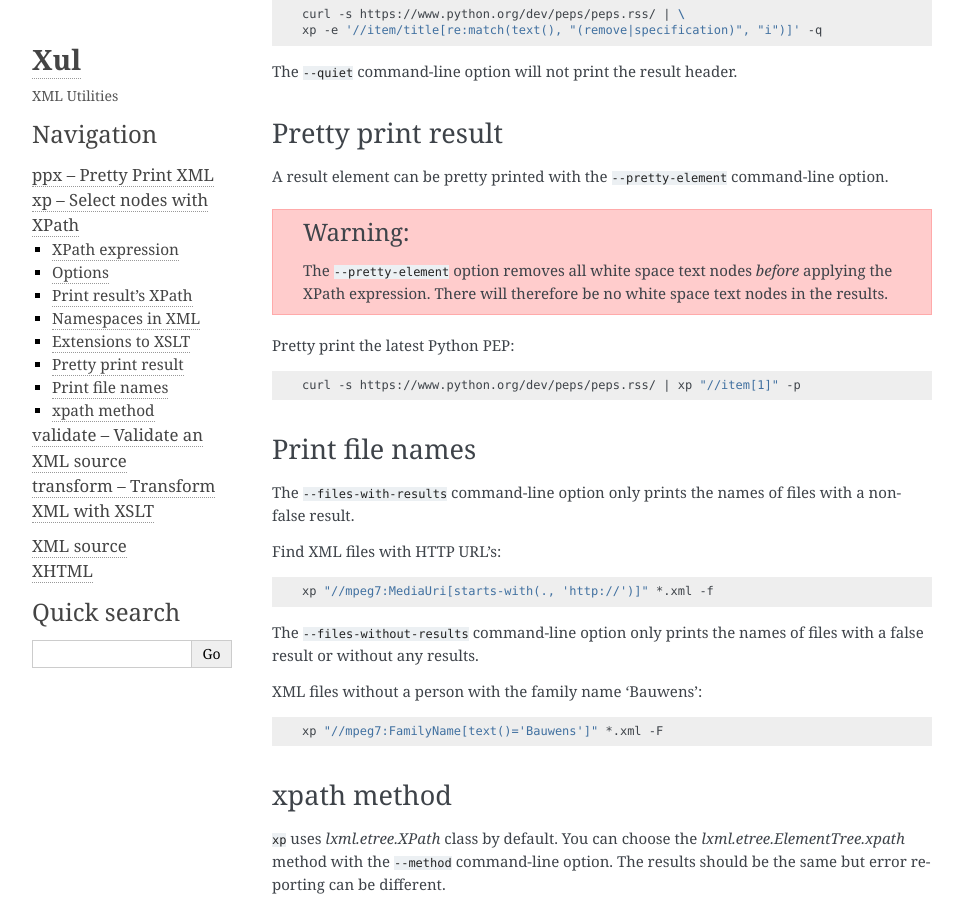
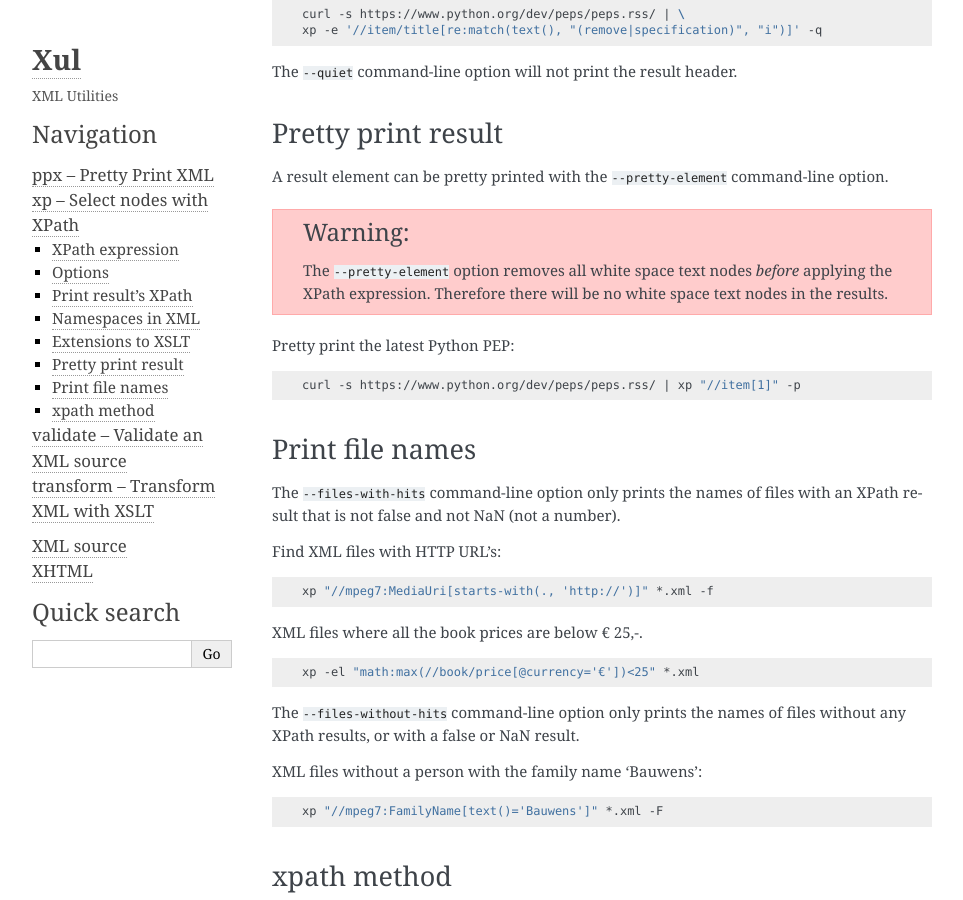
Before and after one commit to peteradrichem/Xul, a Sphinx documentation site: the page built from docs/xp.rst, in a window 1280 px wide and 900 px high, scrolled down 2250 px. Shown: the whole window, without its empty margins (148-1111 px from the left). Built offline with Sphinx 7.4.7, drawn with Linux system fonts in a browser that asks for light colours; some of the changed text lies outside the part shown.

Commit message:
xp: handle NaN result the same as a false result (--files-with|without-hits).

```diff
--- a/docs/xp.rst
+++ b/docs/xp.rst
@@ -61,12 +61,12 @@ Options
                          its parent)
    -p, --pretty-element  pretty print the result element
    -m, --method          use ElementTree.xpath method instead of XPath class
-   -f, -l, --files-with-results
-                         only the names of files with a non-false result are
-                         written to standard output
-   -F, -L, --files-without-results
-                         only the names of files with a false result or without
-                         any results are written to standard output
+   -f, -l, --files-with-hits
+                         only the names of files with a non-false and non-NaN
+                         result are written to standard output
+   -F, -L, --files-without-hits
+                         only the names of files with a false or NaN result, or
+                         without any results are written to standard output
    -q, --quiet           don't print the XML namespace list
 
 Print result's XPath
@@ -163,7 +163,7 @@ Pretty print result
 A result element can be pretty printed with the ``--pretty-element`` command-line option.
 
 .. warning:: The ``--pretty-element`` option removes all white space text nodes
-   *before* applying the XPath expression. There will therefore be no white space
+   *before* applying the XPath expression. Therefore there will be no white space
    text nodes in the results.
 
 Pretty print the latest Python PEP:
@@ -174,8 +174,8 @@ Pretty print the latest Python PEP:
 
 Print file names
 ----------------
-The ``--files-with-results`` command-line option only prints the names
-of files with a non-false result.
+The ``--files-with-hits`` command-line option only prints the names
+of files with an XPath result that is not false and not NaN (not a number).
 
 Find XML files with HTTP URL's:
 
@@ -183,8 +183,14 @@ Find XML files with HTTP URL's:
 
    xp "//mpeg7:MediaUri[starts-with(., 'http://')]" *.xml -f
 
-The ``--files-without-results`` command-line option only prints the names
-of files with a false result or without any results.
+XML files where all the book prices are below € 25,-.
+
+.. code-block:: bash
+
+   xp -el "math:max(//book/price[@currency='€'])<25" *.xml
+
+The ``--files-without-hits`` command-line option only prints the names
+of files without any XPath results, or with a false or NaN result.
 
 XML files without a person with the family name 'Bauwens':
 
```
Also changed, not shown: 1 other file.
